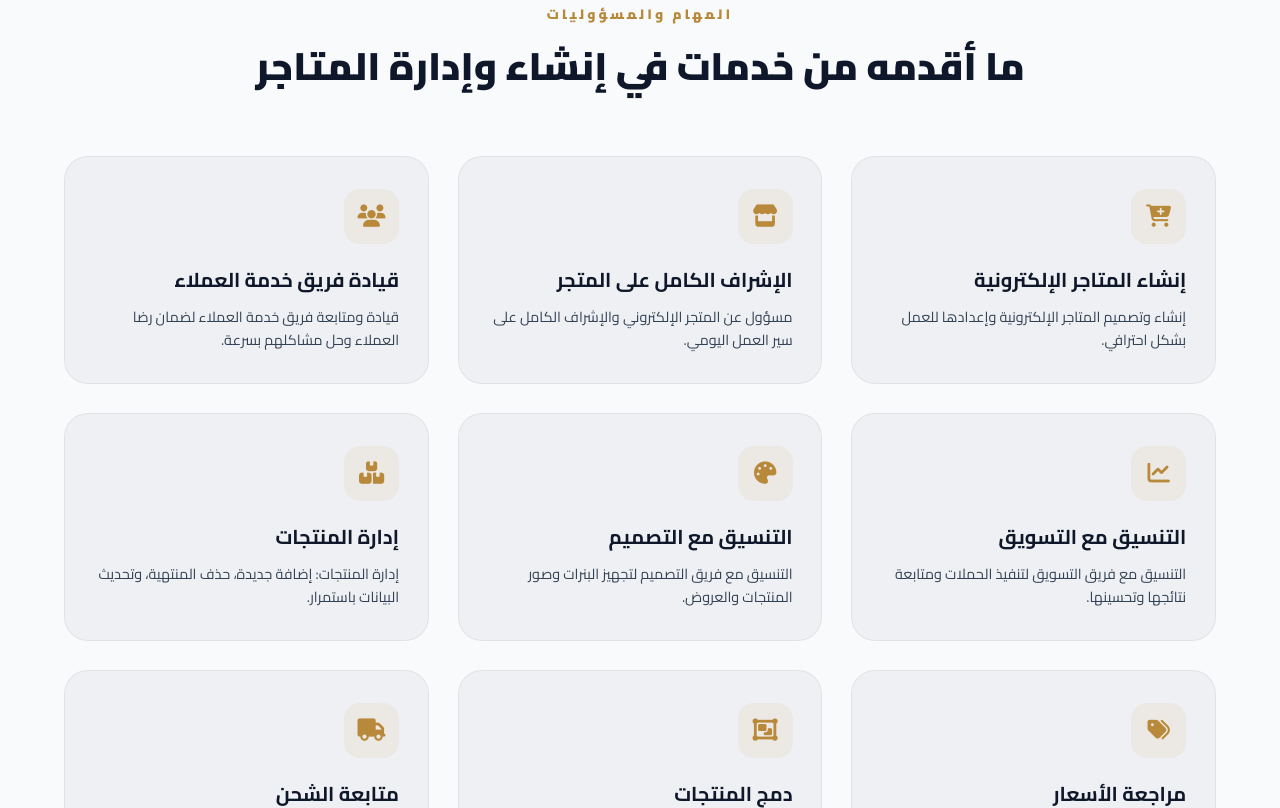
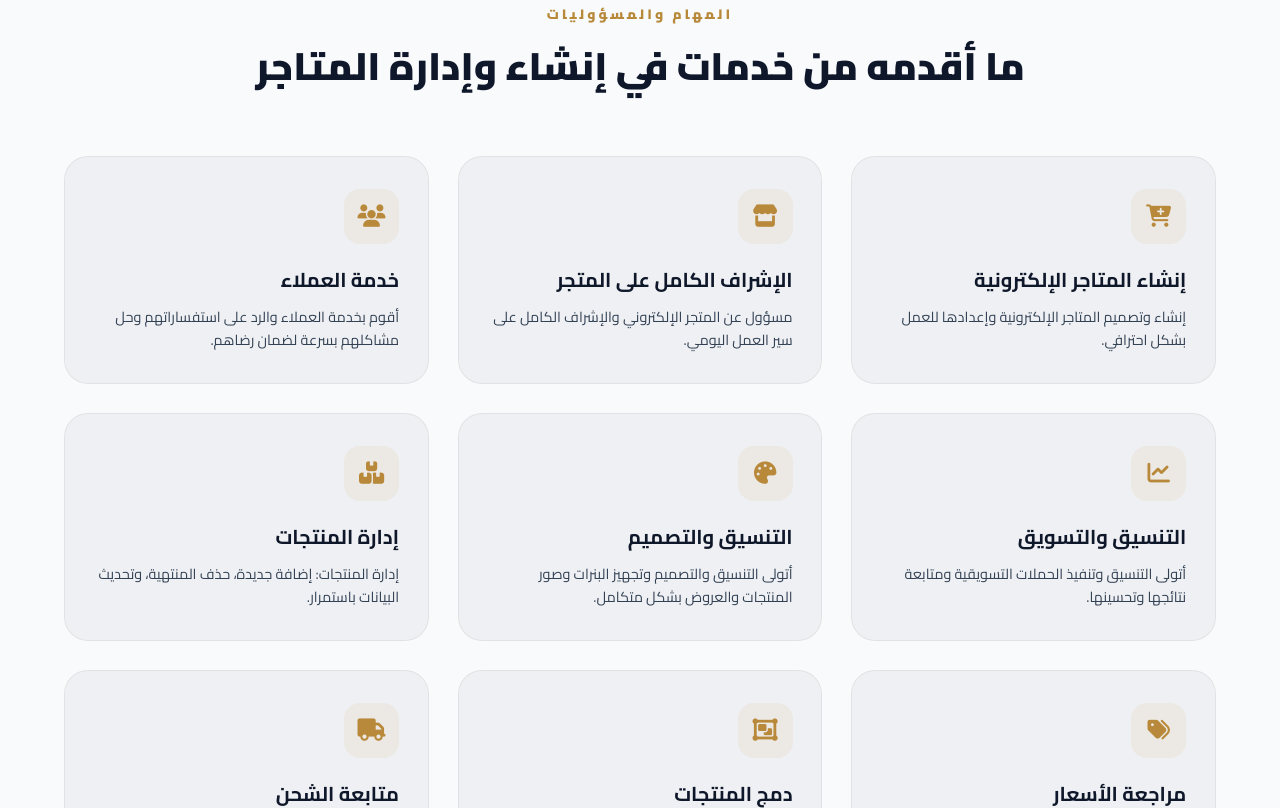
Before and after one commit to Osamah-Gamal/Hussein, a plain HTML site: page index.html in a window 1280 px wide. Shown: the part 1178-1986 px from the top of the page. Drawn offline with nearby package versions, Linux system fonts and the light colour scheme.

Commit message:
push v2026-11-23

```diff
--- a/index.html
+++ b/index.html
@@ -122,7 +122,7 @@
     <div class="container hero-layout">
         <div data-aos="fade-up">
             <div class="hero-badge"><i class="fa-solid fa-store"></i> <span id="heroBadgeText">مدير متاجر إلكترونية محترف</span></div>
-            <h1 class="hero-title" id="heroMainTitle">إدارة <span>متاجر إلكترونية</span> احترافية</h1>
+            <h1 class="hero-title" id="heroMainTitle">إنشاء و إدارة <span>متاجر إلكترونية</span> احترافية</h1>
             <p class="hero-desc" id="heroDescText">أدير وأشرف على المتاجر الإلكترونية بخبرة عالية، من إدارة المنتجات إلى تحسين المبيعات ورضا العملاء، لتحقيق أعلى مستويات النجاح والربحية.</p>
             <a href="#contact" class="btn btn-primary" id="heroBtnText"><span>تواصل معي</span> <i class="fa-solid fa-arrow-left"></i></a>
         </div>
--- a/script.js
+++ b/script.js
@@ -3,9 +3,9 @@ const servicesData = {
     ar: [
         { title: "إنشاء المتاجر الإلكترونية", icon: "fa-cart-plus", desc: "إنشاء وتصميم المتاجر الإلكترونية وإعدادها للعمل بشكل احترافي." },
         { title: "الإشراف الكامل على المتجر", icon: "fa-store", desc: "مسؤول عن المتجر الإلكتروني والإشراف الكامل على سير العمل اليومي." },
-        { title: "قيادة فريق خدمة العملاء", icon: "fa-users", desc: "قيادة ومتابعة فريق خدمة العملاء لضمان رضا العملاء وحل مشاكلهم بسرعة." },
-        { title: "التنسيق مع التسويق", icon: "fa-chart-line", desc: "التنسيق مع فريق التسويق لتنفيذ الحملات ومتابعة نتائجها وتحسينها." },
-        { title: "التنسيق مع التصميم", icon: "fa-palette", desc: "التنسيق مع فريق التصميم لتجهيز البنرات وصور المنتجات والعروض." },
+        { title: "خدمة العملاء", icon: "fa-users", desc: "أقوم بخدمة العملاء والرد على استفساراتهم وحل مشاكلهم بسرعة لضمان رضاهم." },
+        { title: "التنسيق والتسويق", icon: "fa-chart-line", desc: "أتولى التنسيق وتنفيذ الحملات التسويقية ومتابعة نتائجها وتحسينها." },
+        { title: "التنسيق والتصميم", icon: "fa-palette", desc: "أتولى التنسيق والتصميم وتجهيز البنرات وصور المنتجات والعروض بشكل متكامل." },
         { title: "إدارة المنتجات", icon: "fa-boxes", desc: "إدارة المنتجات: إضافة جديدة، حذف المنتهية، وتحديث البيانات باستمرار." },
         { title: "مراجعة الأسعار", icon: "fa-tags", desc: "مراجعة وتعديل الأسعار والكميات حسب العروض وتغيرات السوق." },
         { title: "دمج المنتجات", icon: "fa-object-group", desc: "دمج المنتجات المتشابهة وتنسيق الأوصاف لسهولة التصفح." },
@@ -16,9 +16,9 @@ const servicesData = {
     en: [
         { title: "E-commerce Store Creation", icon: "fa-cart-plus", desc: "Creating and configuring e-commerce stores for professional operation." },
         { title: "Full Store Supervision", icon: "fa-store", desc: "Responsible for the e-commerce store and full supervision of daily workflow." },
-        { title: "Customer Service Leadership", icon: "fa-users", desc: "Leading and following up the customer service team to ensure satisfaction and quick problem resolution." },
-        { title: "Marketing Coordination", icon: "fa-chart-line", desc: "Coordinating with marketing team to execute campaigns and improve results." },
-        { title: "Design Coordination", icon: "fa-palette", desc: "Coordinating with design team for banners, product images, and offers." },
+        { title: "Customer Service", icon: "fa-users", desc: "Handling customer inquiries and resolving issues quickly to ensure customer satisfaction." },
+        { title: "Marketing Coordination", icon: "fa-chart-line", desc: "Managing campaign coordination and execution, tracking results, and improving performance." },
+        { title: "Design Coordination", icon: "fa-palette", desc: "Managing coordination and design for banners, product images, and promotional offers." },
         { title: "Product Management", icon: "fa-boxes", desc: "Adding new products, removing discontinued ones, and updating data continuously." },
         { title: "Price & Stock Review", icon: "fa-tags", desc: "Reviewing and adjusting prices and quantities based on offers and market changes." },
         { title: "Product Merging", icon: "fa-object-group", desc: "Merging similar products and formatting descriptions for easy browsing." },
@@ -166,7 +166,7 @@ function updateContent() {
         navContact: isAr ? "التواصل" : "Contact",
         sideFooterText: isAr ? "إدارة احترافية للمتاجر الإلكترونية" : "Professional E-commerce Management",
         heroBadgeText: isAr ? "مدير متاجر إلكترونية محترف" : "Professional E-commerce Manager",
-        heroMainTitle: isAr ? "إدارة <span>متاجر إلكترونية</span> احترافية" : "Professional <span>E-commerce</span> Management",
+        heroMainTitle: isAr ? "إنشاء و إدارة <span>متاجر إلكترونية</span> احترافية" : "Creating & Managing Professional <span>E-commerce</span> Stores",
         heroDescText: isAr ? "أدير وأشرف على المتاجر الإلكترونية بخبرة عالية، من إدارة المنتجات إلى تحسين المبيعات ورضا العملاء." : "I manage and supervise e-commerce stores with high expertise, from product management to sales optimization.",
         heroBtnText: isAr ? "تواصل معي" : "Contact Me",
         stat1Text: isAr ? "متاجر مُدارة" : "Stores Managed",
```
